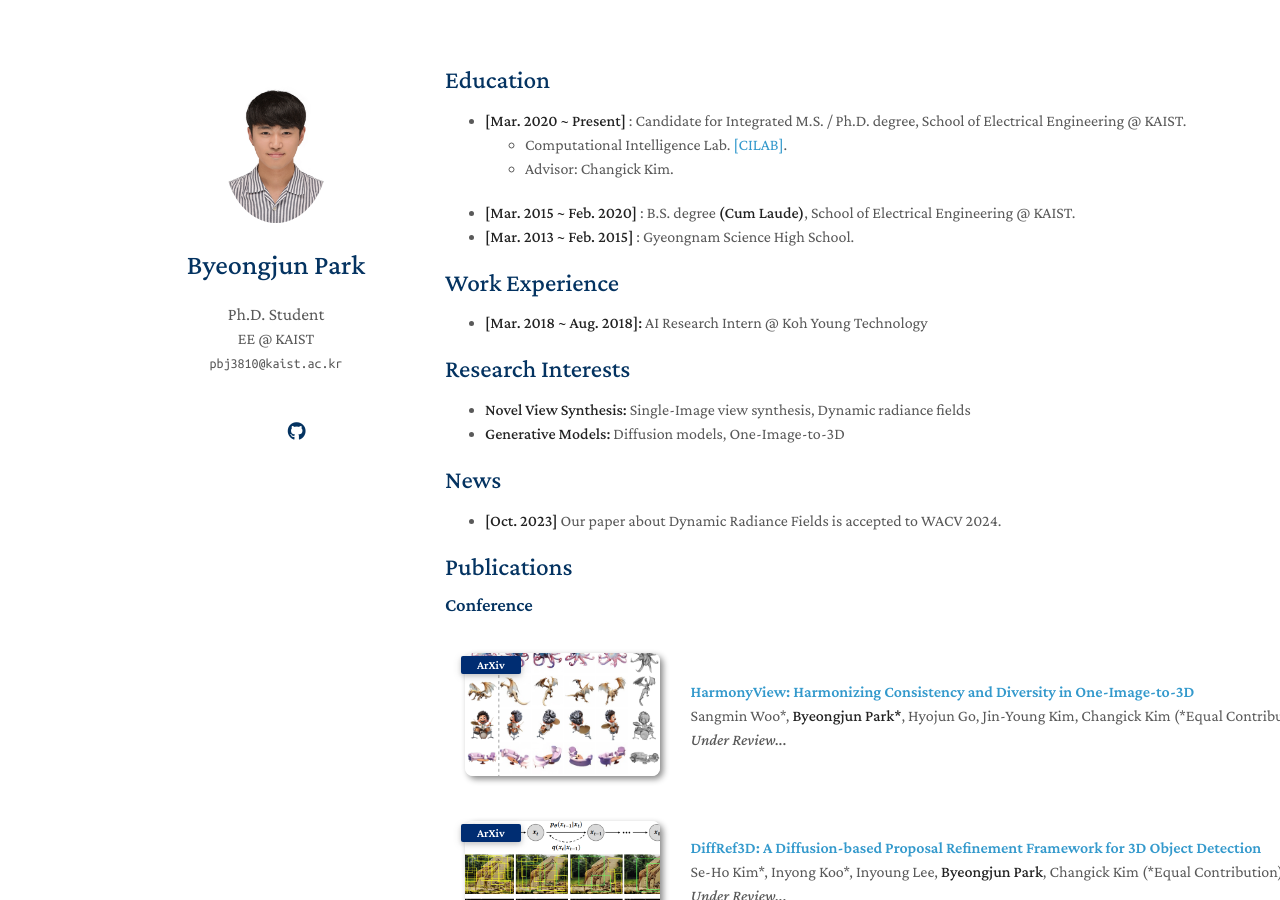
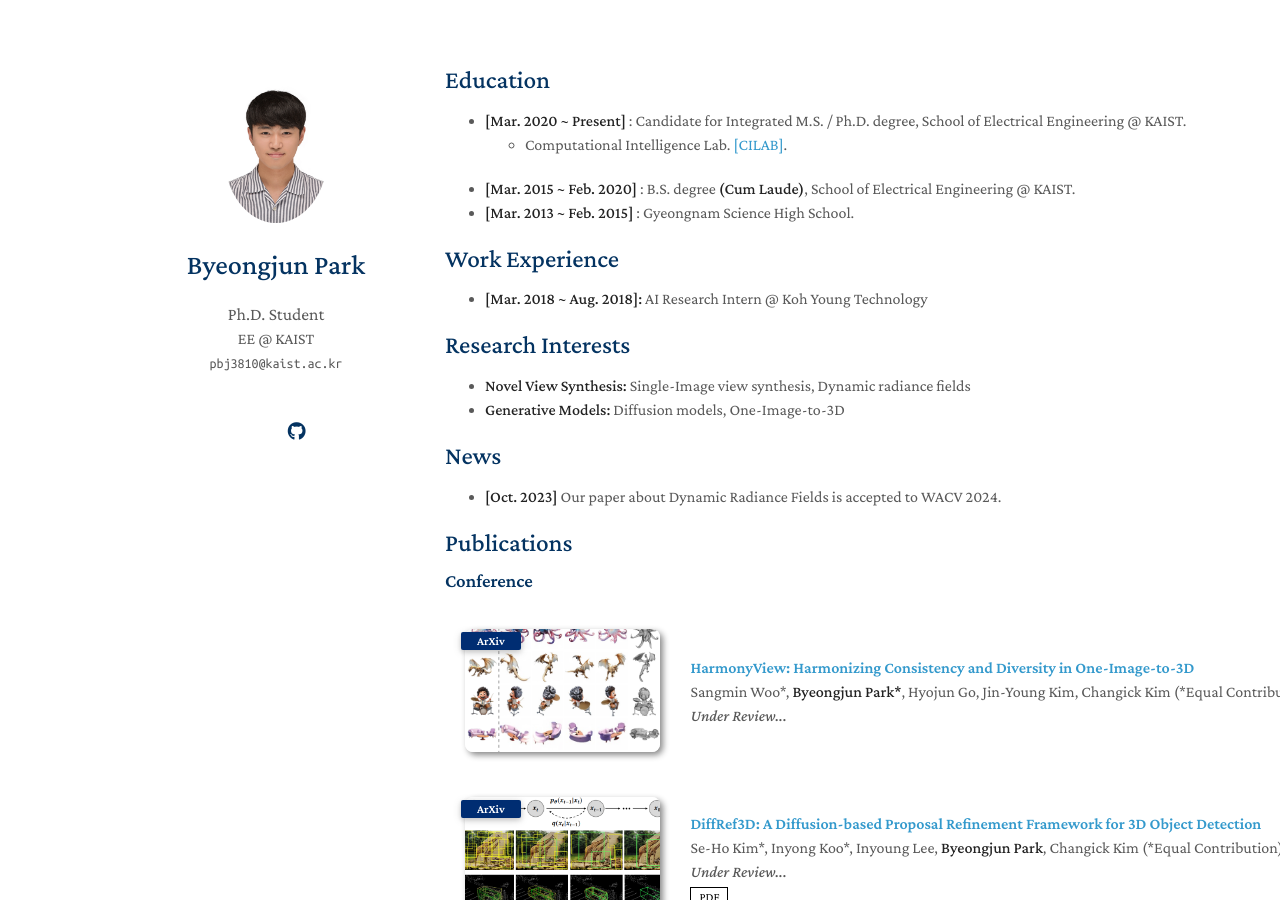
Before and after one commit to byeongjun-park/byeongjun-park.github.io, a Jekyll site: the page built from index.md, in a window 1280 px wide and 900 px high. Built offline with Jekyll 4.4.1, drawn with Linux system fonts in a browser that asks for light colours; nearby versions of some CDN libraries; a style sheet for code colours, icons or effects is not loaded; our own code applies the rules of GitHub Pages for plain Markdown files.

Commit message:
profile update

```diff
--- a/index.md
+++ b/index.md
@@ -6,7 +6,6 @@ layout: homepage
 
 * **[Mar. 2020 ~ Present]** : Candidate for Integrated M.S. / Ph.D. degree, School of Electrical Engineering @ KAIST.
   * Computational Intelligence Lab. [[CILAB]](https://cilabs.kaist.ac.kr/).
-  * Advisor: Changick Kim.
 * **[Mar. 2015 ~ Feb. 2020]** : B.S. degree **(Cum Laude)**, School of Electrical Engineering @ KAIST.
 * **[Mar. 2013 ~ Feb. 2015]** : Gyeongnam Science High School.
 
```
